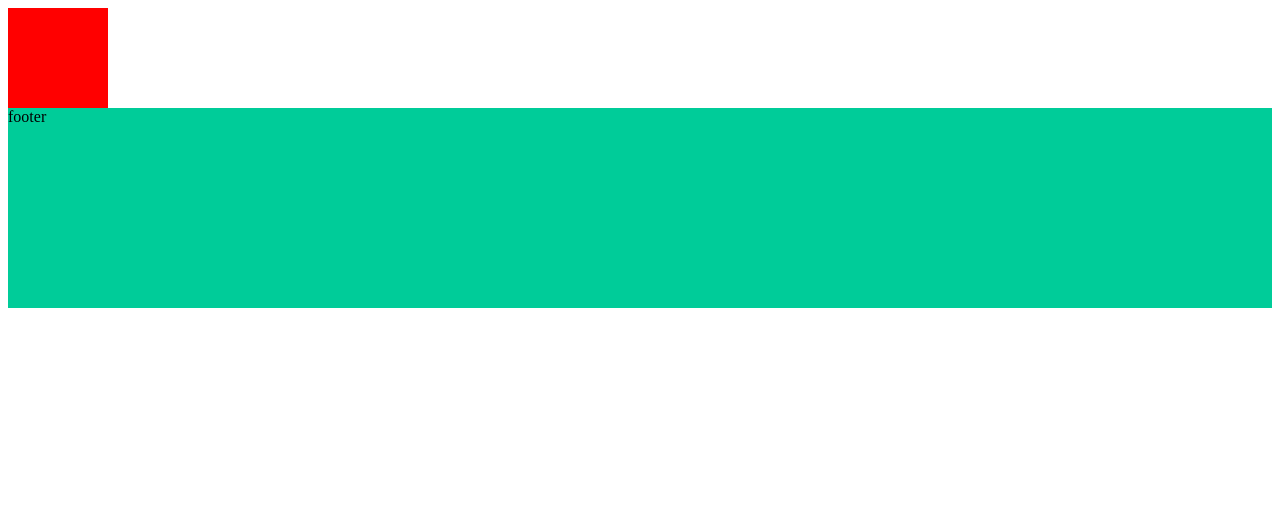
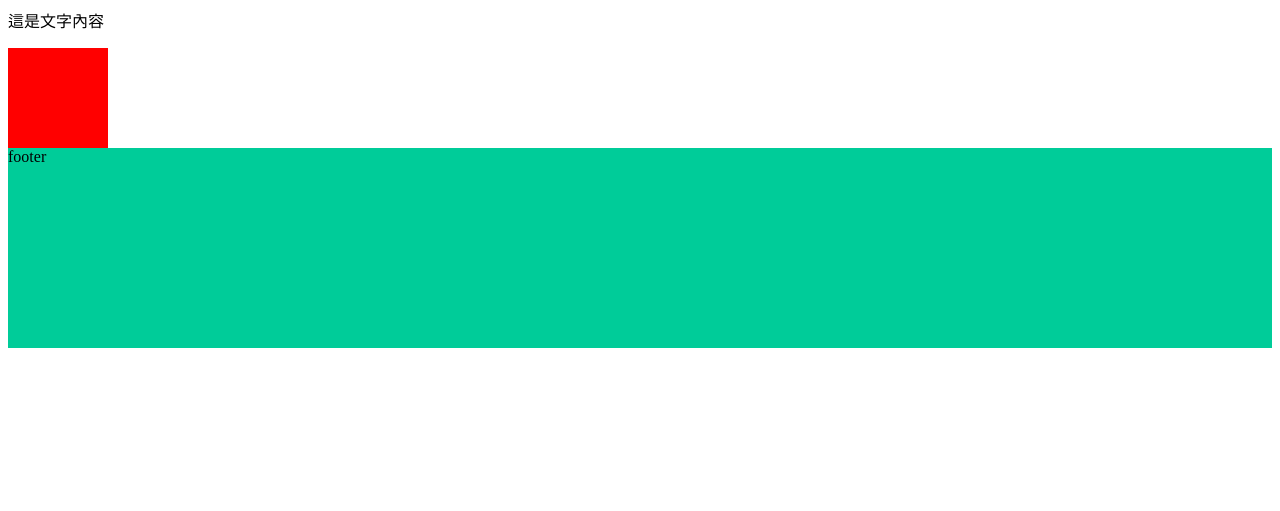
Before and after one commit to skar5268/gulp_practice, a plain HTML site: page index.html in a window 1280 px wide. Shown: the part 289-800 px from the top of the page. Drawn offline with Linux system fonts and the light colour scheme.

Commit message:
Update 2021-01-13T05:45:38.881Z

```diff
--- a/index.html
+++ b/index.html
@@ -18,6 +18,7 @@
 <h1>
   這是一段話
 </h1>
+<p>這是文字內容</p>
 
 <div class="box"></div>
 
```
